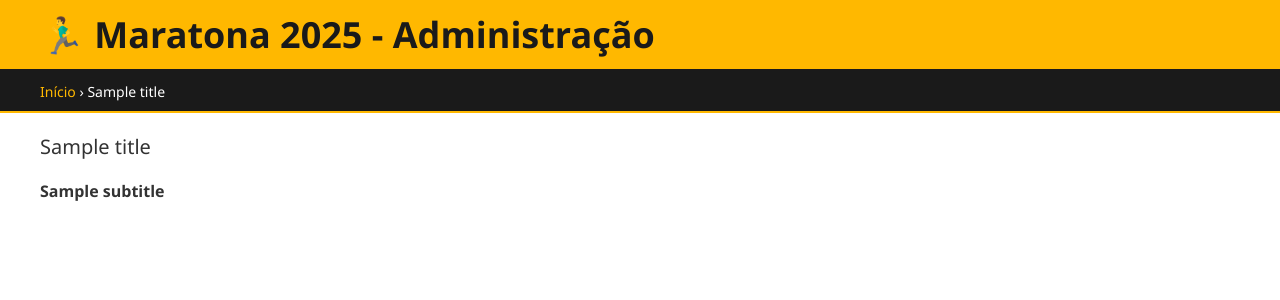
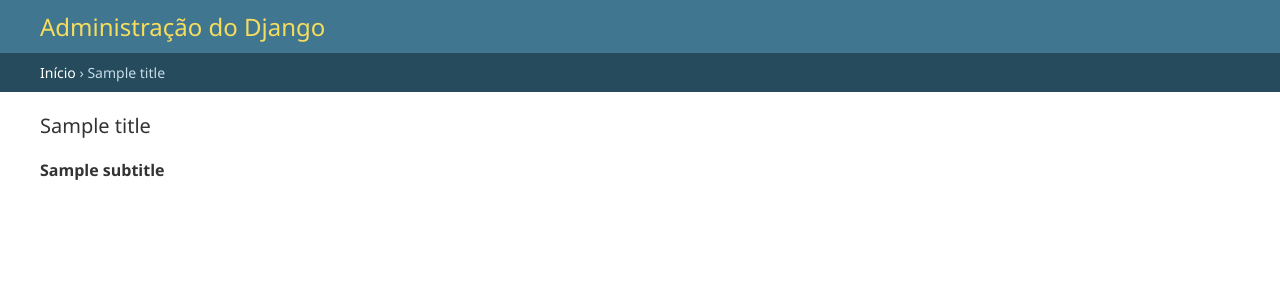
Before and after one commit to joaoedley/maratona, a Django app: template templates/admin/base_site.html in a window 1280 px wide. Shown: the top 300 px of the page. Run offline with Django 5.2, Linux system fonts and the light colour scheme; the template is opened without the code that fills it: most values are stand-ins (such as "Sample title", 1, 10 or a date in 2020).

Commit message:
deixei o admin como era

```diff
--- a/frontend/index.html
+++ b/frontend/index.html
@@ -301,7 +301,7 @@
     <!-- Footer -->
     <footer class="bg-dark text-white py-4">
         <div class="container text-center">
-            <p>&copy;Academia Corpo e Saúde. Todos os direitos reservados. Criado Por Joõa Edley</p>
+            <p>&copy;Academia Corpo e Saúde. Todos os direitos reservados. Criado Por João Edley</p>
         </div>
     </footer>
 
--- a/templates/admin/base_site.html
+++ b/templates/admin/base_site.html
@@ -1,74 +1,9 @@
 {% extends "admin/base.html" %}
-{% load static %}
 
-{% block title %}{% if subtitle %}{{ subtitle }} | {% endif %}{{ title }} | Maratona 2025 Admin{% endblock %}
+{% block title %}{% if subtitle %}{{ subtitle }} | {% endif %}{{ title }} | {{ site_title|default:_('Django site admin') }}{% endblock %}
 
 {% block branding %}
-<h1 id="site-name">
-    <a href="{% url 'admin:index' %}">
-        🏃‍♂️ Maratona 2025 - Administração
-    </a>
-</h1>
+<h1 id="site-name"><a href="{% url 'admin:index' %}">{{ site_header|default:_('Django administration') }}</a></h1>
 {% endblock %}
 
 {% block nav-global %}{% endblock %}
-
-{% block extrahead %}
-    {{ block.super }}
-    <style>
-        /* CSS básico para admin - sem quebrar layout */
-        #header {
-            background: #FFB800 !important;
-            border-bottom: 3px solid #1a1a1a !important;
-        }
-
-        #site-name a {
-            color: #1a1a1a !important;
-            text-decoration: none !important;
-            font-size: 1.5em !important;
-            font-weight: bold !important;
-        }
-
-        .breadcrumbs {
-            background: #1a1a1a !important;
-            color: white !important;
-            border-bottom: 2px solid #FFB800 !important;
-        }
-
-        .breadcrumbs a {
-            color: #FFB800 !important;
-        }
-
-        .button, input[type=submit], input[type=button], .submit-row input {
-            background: #FFB800 !important;
-            color: #1a1a1a !important;
-            border: none !important;
-            padding: 8px 15px !important;
-            border-radius: 4px !important;
-            font-weight: bold !important;
-        }
-
-        .button:hover, input[type=submit]:hover, input[type=button]:hover, .submit-row input:hover {
-            background: #FFA500 !important;
-        }
-
-        a:link, a:visited {
-            color: #FFB800 !important;
-        }
-
-        .results th {
-            background: #1a1a1a !important;
-            color: white !important;
-        }
-
-        .results tr:nth-child(even) {
-            background: #f8f9fa !important;
-        }
-
-        .dashboard .module h2 {
-            background: #FFB800 !important;
-            color: #1a1a1a !important;
-            padding: 10px !important;
-        }
-    </style>
-{% endblock %}
```
